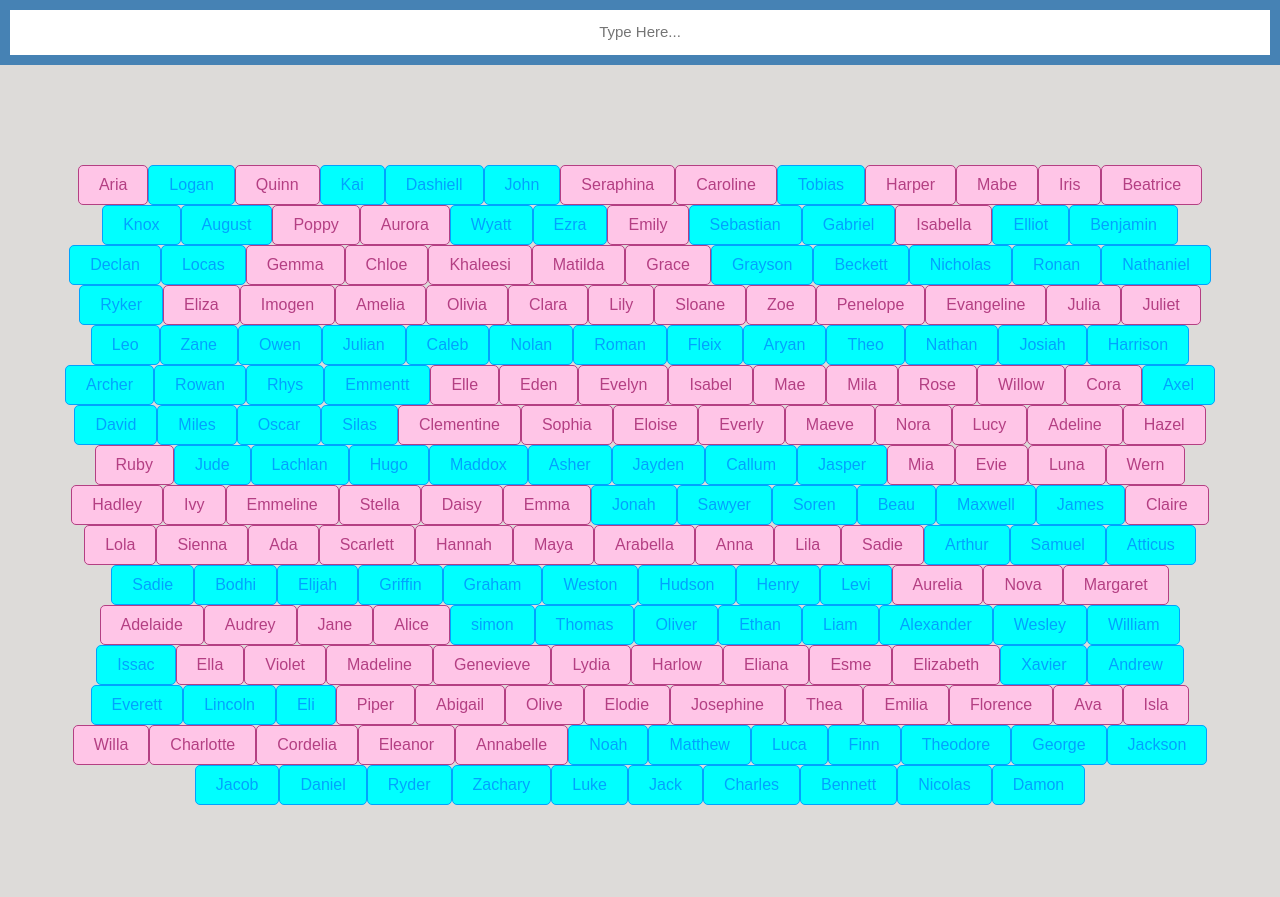
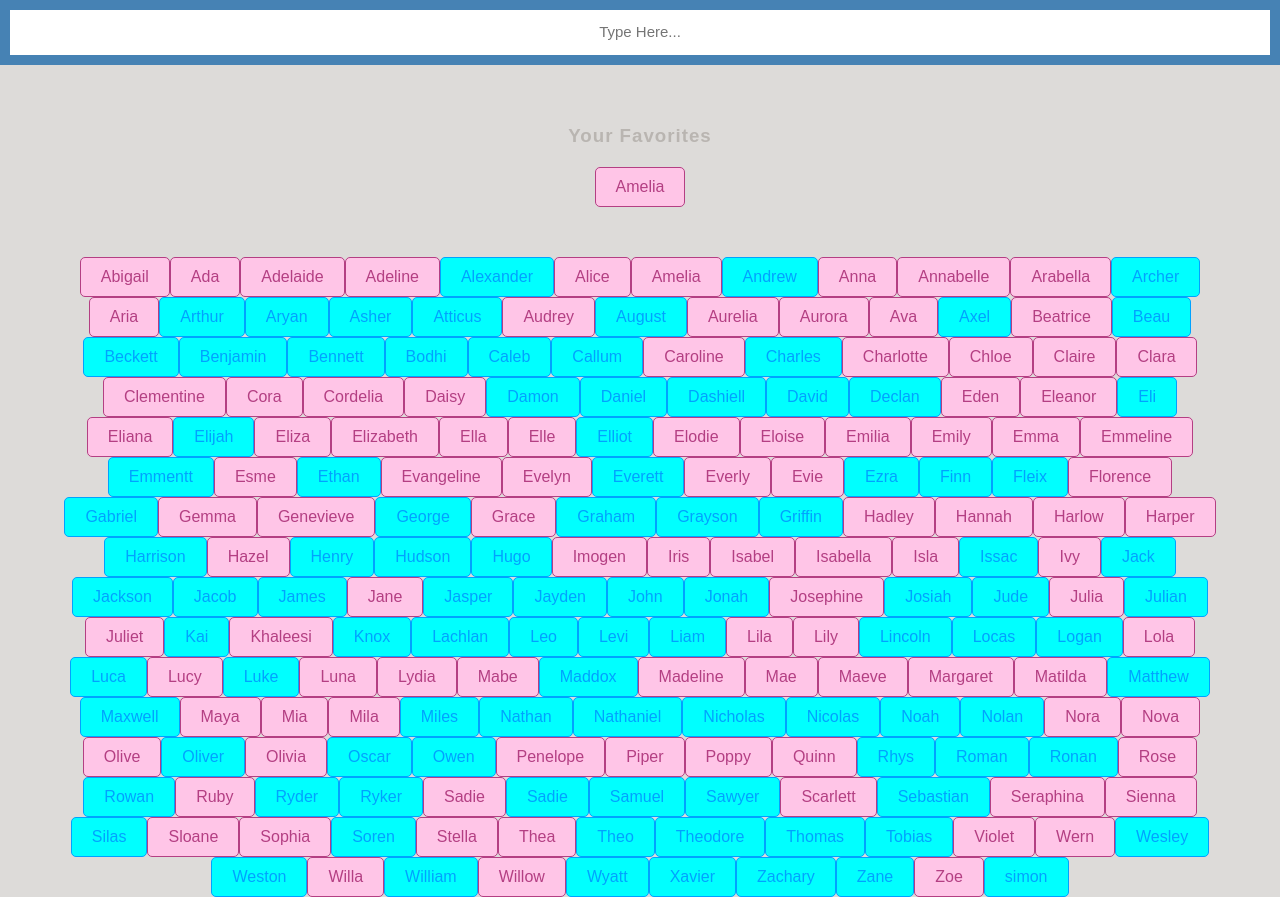
Before and after one commit to mahsa-shabaninezhad/finding-name, a React (Create React App) app: page / in a window 1280 px wide. Both pictures are taken after a click on the element "Amelia". Before the commit the page ends 805 px from the top, so only its background shows below. Built offline with nearby package versions, Linux system fonts and the light colour scheme.

Commit message:
finished

```diff
--- a/src/App.js
+++ b/src/App.js
@@ -4,9 +4,12 @@ import Search from './component/Search/Search';
 import Button from './component/Button/Button';
 import PEOPLE from './data'
 import './App.scss';
+import Favorites from './component/Favorites/Favorites';
 
 function App() {
+  const [namesList, setNamesList] = useState(PEOPLE)
   const [search, setSearch] = useState('')
+
   const handleSearch = (search) =>{
     setSearch(search)
   }
@@ -15,10 +18,31 @@ function App() {
     setSearch('')
   }
 
+  const handleAddingFavoriteItem = (id) =>{
+    setNamesList(namesList.map(name => {
+      if(name.id === id){
+        return {...name, favorite: true}
+      }
+      return name
+    }))
+  }
+
+  const handleDeletingFavoriteItem = (id) => {
+    setNamesList(namesList.map(name => {
+      if(name.id === id){
+        return {...name, favorite: false}
+      }
+      return name
+    }))
+  }
+
+  const favoriteNames = namesList.filter(name => name.favorite)
+
   return (
     <div className="App">
       <Search onSearch={handleSearch} search={search}/>
-      <NamesList data={PEOPLE} search={search}/>
+      <Favorites favorites={favoriteNames} onDeleteFavorite={handleDeletingFavoriteItem}/>
+      <NamesList data={namesList} search={search} onAddFavorite={handleAddingFavoriteItem}/>
       {/*button for clearing input*/}
       {search && <Button content='Clear List' onClick={handleClearInput}/>}
     </div>
--- /dev/null
+++ b/src/component/FavoriteName/FavoriteName.jsx
@@ -0,0 +1,19 @@
+import React from 'react'
+import PropTypes from 'prop-types'
+import Name from '../Name/Name'
+import './FavoriteName.scss'
+
+const FavoriteName = ({favoriteName, onClick}) => {
+    return (
+        <div className='favorite'>
+            <span className='favorite-delete' onClick={() => onClick(favoriteName.id)}>x</span>
+            <Name data={favoriteName}/>
+        </div>
+    )
+}
+
+FavoriteName.propTypes = {
+
+}
+
+export default FavoriteName
--- /dev/null
+++ b/src/component/FavoriteName/FavoriteName.scss
@@ -0,0 +1,22 @@
+.favorite{
+    display: flex;
+    position: relative;
+
+    &:hover{
+        z-index: 2;
+    }
+
+    &-delete{
+        color: red;
+        opacity: 0;
+        position: absolute;
+        top: 0rem;
+        right: .4rem;
+        z-index: 5;
+        cursor: pointer;
+    }
+
+    &:hover .favorite-delete{
+        opacity: 1;
+    }
+}
--- /dev/null
+++ b/src/component/Favorites/Favorites.jsx
@@ -0,0 +1,21 @@
+import React from 'react'
+import PropTypes from 'prop-types'
+import './Favorites.scss'
+import FavoriteName from '../FavoriteName/FavoriteName'
+
+const Favorites = ({favorites, onDeleteFavorite}) => {
+    return (
+        <div className="favorites">
+            <h3 className="favorites__header">your favorites</h3>
+            <div className="favorites__items">
+                {favorites.map(favorite => <FavoriteName favoriteName={favorite} onClick={onDeleteFavorite}/>)}
+            </div>
+        </div>
+    )
+}
+
+Favorites.propTypes = {
+
+}
+
+export default Favorites
--- /dev/null
+++ b/src/component/Favorites/Favorites.scss
@@ -0,0 +1,18 @@
+.favorites{
+    width: 100%;
+    text-align: center;
+    padding: 5rem 0;
+
+    &__header{
+        color: darken(#dddbd9, 15%);
+        letter-spacing: 1px;
+        text-transform: capitalize;
+        margin-bottom: 2rem;
+    }
+
+    &__items{
+        display: flex;
+        flex-wrap: wrap;
+        justify-content: center;
+    }
+}
--- a/src/component/Name/Name.jsx
+++ b/src/component/Name/Name.jsx
@@ -2,9 +2,9 @@ import React from 'react'
 import PropTypes from 'prop-types'
 import './Name.scss'
 
-const Name = ({data}) => {
+const Name = ({data, onClick}) => {
     return (
-        <div className={`person ${data.sex}`}>
+        <div className={`person ${data.sex}`} onClick={() => onClick(data.id)}>
             {data.name}
         </div>
     )
--- a/src/component/NamesList/NamesList.jsx
+++ b/src/component/NamesList/NamesList.jsx
@@ -1,12 +1,14 @@
 import PropTypes from 'prop-types'
 import React from 'react'
+import Button from '../Button/Button'
 import Name from '../Name/Name'
 import './NamesList.scss'
 
 
-const NamesList = ({data, search}) => {
+const NamesList = ({data, search, onAddFavorite}) => {
+    data.sort((a, b) => a.name > b.name ? 1 : -1)
     const filterData = data.filter(person => person.name.toLocaleLowerCase().startsWith(search))
-    const showNames = filterData.map(person => <Name data={person}/>)
+    const showNames = filterData.map(person => <Name data={person} onClick={onAddFavorite}/>)
 
     return (
         <div className='namesListContainer'>
--- a/src/component/Search/Search.scss
+++ b/src/component/Search/Search.scss
@@ -2,7 +2,7 @@
     width: 100%;
     border: 10px solid steelblue;
     padding: 15px;
-    margin-bottom: 10rem;
+    margin-bottom: 1rem;
 
     &::placeholder{
         text-align: center;
```
